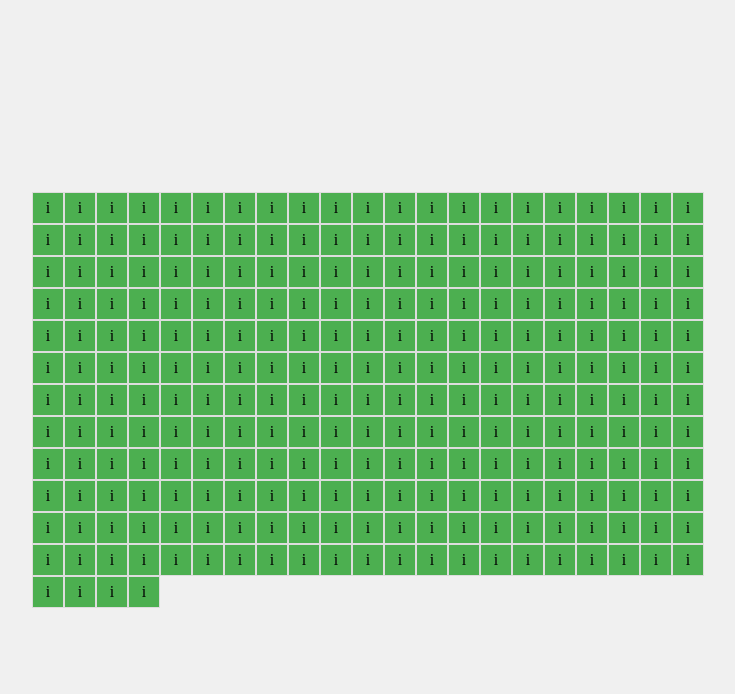
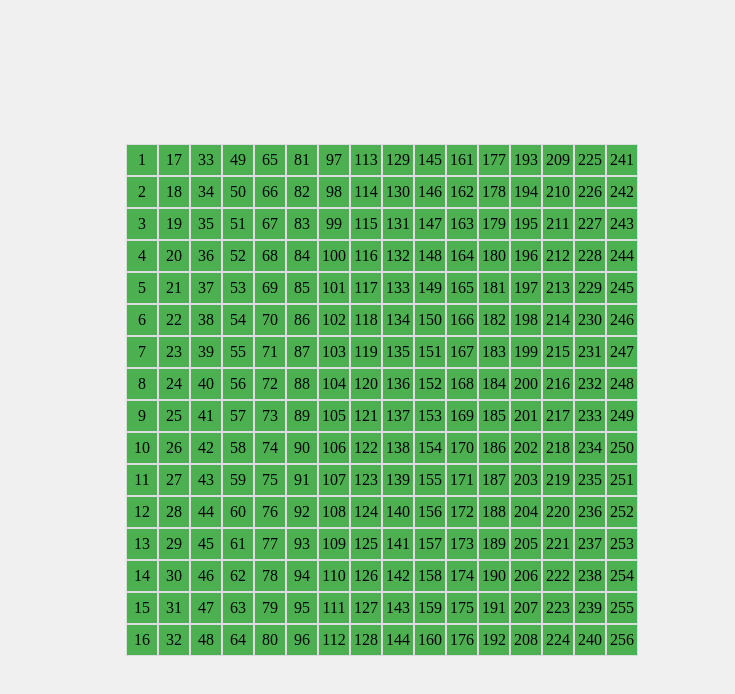
Before and after one commit to erikgrinn/odin-etch-a-sketch, a plain HTML site: page index.html in a window 1280 px wide. Shown: the whole page, without its empty margins (258-993 px from the left). Drawn offline with Linux system fonts and the light colour scheme.

Commit message:
centered and numbered grid with flex

```diff
--- a/main.css
+++ b/main.css
@@ -19,12 +19,11 @@ body {
 
 .grid-container {
     display: flex;
-    flex-wrap: wrap;
     align-items: center;
-    align-content: center;
     width: 700px;
     height: 700px;
-
+    justify-content: center;
+    /* gap: 5px; */
 }
 
 .grid-item {
@@ -35,4 +34,5 @@ body {
     width: 30px;
     align-items: center;
     justify-content: center;
+    /* margin:5px; */
 }
--- a/main.js
+++ b/main.js
@@ -1,10 +1,20 @@
 const gridContainer = document.querySelector('div.grid-container')
+
+const gridColTemplate = document.createElement('div')
+gridColTemplate.classList.add('grid-col')
 
 const gridItemTemplate = document.createElement('div')
 gridItemTemplate.classList.add('grid-item')
-gridItemTemplate.textContent = 'i'
 
-for (let i=0; i<256; i++) {
-    let gridItem = gridItemTemplate.cloneNode(true)
-    gridContainer.appendChild(gridItem)
-};
+let count = 0
+
+for (let i=0; i<16; i++) {
+    let gridCol = gridColTemplate.cloneNode()
+    gridContainer.appendChild(gridCol)
+    for (let j=0; j<16; j++) {
+        count++
+        let gridItem = gridItemTemplate.cloneNode()
+        gridItem.textContent = count
+        gridCol.appendChild(gridItem)
+    };
+}
```
